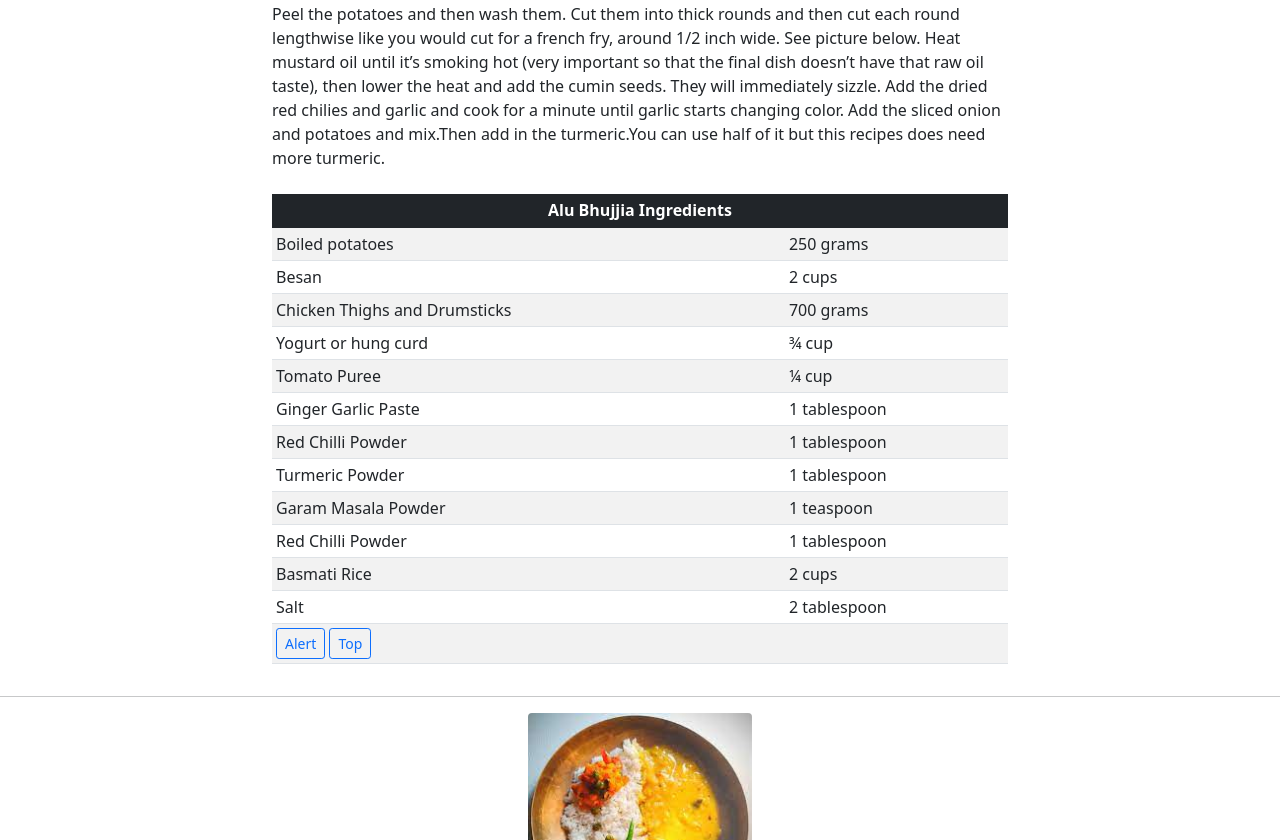
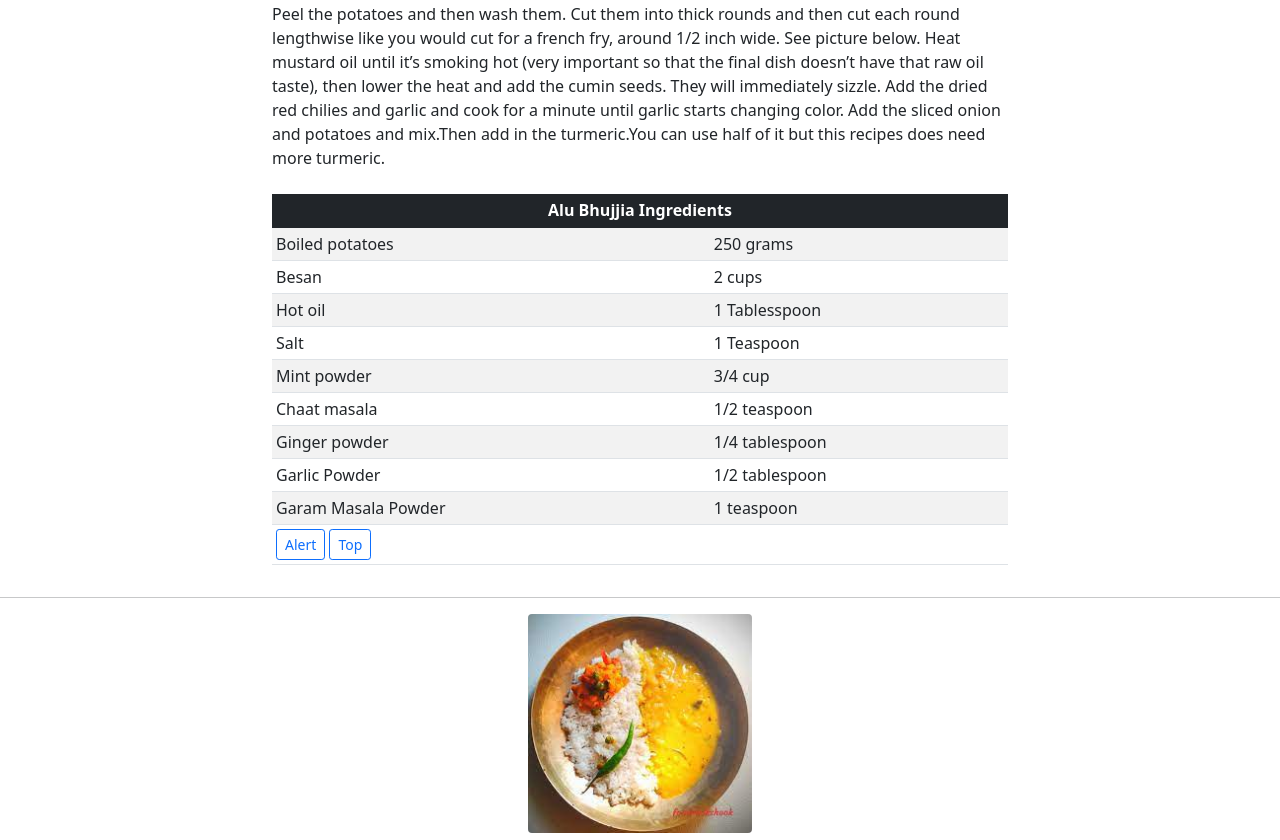
Before and after one commit to OmerHainburg/Cookbook, a website: page index.html in a window 1280 px wide. Shown: the part 1960-2800 px from the top of the page. Drawn offline with nearby package versions, Linux system fonts and the light colour scheme.

Commit message:
Refactoring

```diff
--- a/index.html
+++ b/index.html
@@ -19,6 +19,9 @@
       <h1 id="main">Omer's Cookbook</h1>
     </div>
   </div>
+  <div class="container">
+    <div class="row justify-content-md-center">
+      <div class="col col-lg-8">
         <div class="dropdown">
           <a class="btn btn-secondary dropdown-toggle" href="#" role="button" id="dropdownMenuLink" data-bs-toggle="dropdown" aria-expanded="false">
              -- Food Menu --
@@ -40,6 +43,9 @@
             <li><hr class="dropdown-divider"></li>
             <li><a class="dropdown-item" href="#">Other's</a></li>
           </ul>
+        </div>
+      </div>
+    </div>
   </div>
 
   <section id='chickenBiryani'>
@@ -248,44 +254,32 @@
                   <td>2 cups</td>
                 </tr>
                 <tr>
-                  <td>Chicken Thighs and Drumsticks</td>
-                  <td>700 grams</td>
+                  <td>Hot oil</td>
+                  <td>1 Tablesspoon</td>
                 </tr>
                 <tr>
-                  <td>Yogurt or hung curd</td>
-                  <td>¾ cup</td>
+                  <td>Salt</td>
+                  <td>1 Teaspoon</td>
                 </tr>
                 <tr>
-                  <td>Tomato Puree</td>
-                  <td>¼ cup</td>
+                  <td>Mint powder</td>
+                  <td>3/4 cup</td>
                 </tr>
                 <tr>
-                  <td>Ginger Garlic Paste</td>
-                  <td>1 tablespoon</td>
+                  <td>Chaat masala</td>
+                  <td>1/2 teaspoon</td>
                 </tr>
                 <tr>
-                  <td>Red Chilli Powder</td>
-                  <td>1 tablespoon</td>
+                  <td>Ginger powder</td>
+                  <td>1/4 tablespoon</td>
                 </tr>
                 <tr>
-                  <td>Turmeric Powder</td>
-                  <td>1 tablespoon</td>
+                  <td>Garlic Powder</td>
+                  <td>1/2 tablespoon</td>
                 </tr>
                 <tr>
                   <td>Garam Masala Powder</td>
                   <td>1 teaspoon</td>
-                </tr>
-                <tr>
-                  <td>Red Chilli Powder</td>
-                  <td>1 tablespoon</td>
-                </tr>
-                <tr>
-                  <td>Basmati Rice</td>
-                  <td>2 cups</td>
-                </tr>
-                <tr>
-                  <td>Salt</td>
-                  <td>2 tablespoon</td>
                 </tr>
                 <tr>
                   <td colspan="2">
```
Lines whose indentation alone changed are shown as unchanged.
